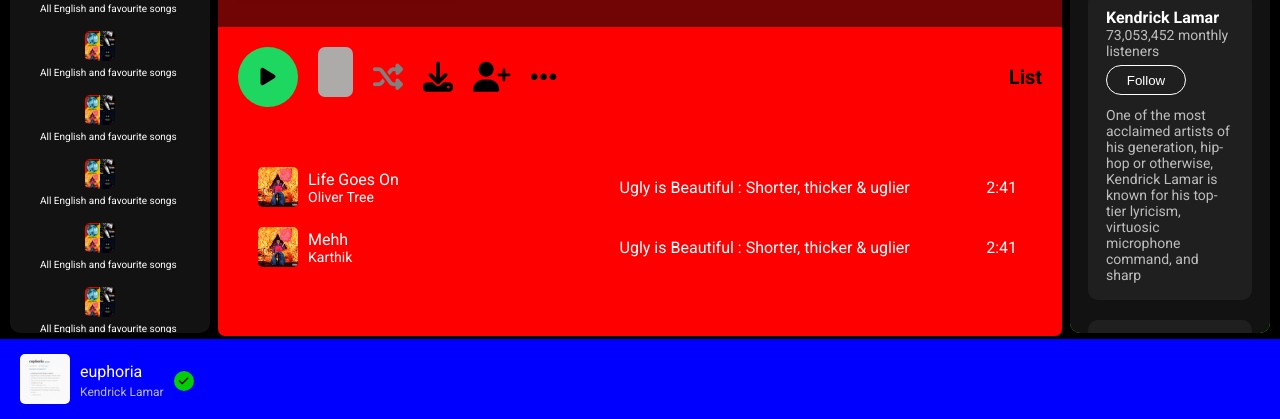
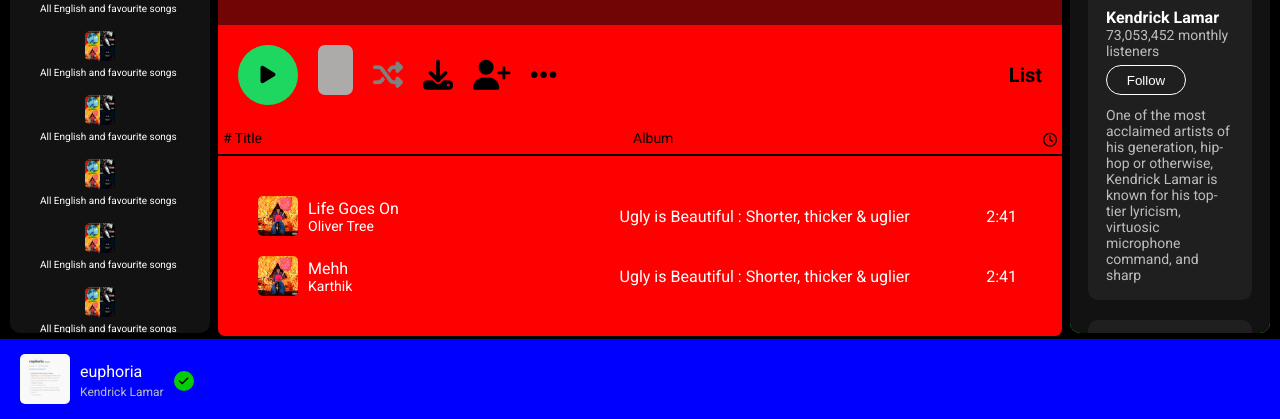
Before and after one commit to karthik-v-k/spotify-clone-v2, a plain HTML site: page index.html in a window 1280 px wide. Shown: the part 381-800 px from the top of the page. Drawn offline with Linux system fonts and the light colour scheme; a web font is replaced by a local one.

Commit message:
added back the header of the playlist section and did import export

```diff
--- a/index.html
+++ b/index.html
@@ -621,9 +621,46 @@
                 </div>
               </div>
 
-              <div class="main-bar-playlist-songs-main add">
+              <div class="main-bar-playlist-songs-main">
+                <div class="the-headers-of-playlist-sticky">
+
+                    <div class="title-header-sticky">
+
+                      <p class="title-header-sticky-TXT">
+                        # Title
+                      </p>
+
+                    </div>
+
+                    <div class="album-header-sticky">
+
+                      <p class="album-header-sticky-TXT">
+                        Album
+                      </p>
+
+                    </div>
+
+                    <div class="date-added-sticky">
+
+                      <p class="date-added-sticky-TXT">
+                        Date Added
+                      </p>
+
+                    </div>
+
+                    <div class="duration-ofsong-sticky">
+
+                      <p class="duration-ofsong-sticky-TXT">
+                        <i class="fa-regular fa-clock"></i>
+                      </p>
+
+                    </div>
+
+                  </div>
 
                 <div class="main-bar-playlist-songs-elements js-main-playlist-html">
+
+
 
                   <div class="the-actual-playlist-main">
 
@@ -982,7 +1019,7 @@
 
 
       </div>
-      <script src="playlist.js"></script>
-      <script src="index.js"></script>
+
+      <script type="module" src="index.js"></script>
     </body>
 </html>
--- a/index.js
+++ b/index.js
@@ -1,3 +1,5 @@
+import { playlists } from "./playlist.js";
+
 let playlistSongs = ''
 
 function createSongHTML() {
--- a/playlist.js
+++ b/playlist.js
@@ -1,4 +1,4 @@
-const playlists = [
+export const playlists = [
     {
         id : "1",
         image : "songs-images/1.jpg",
@@ -16,5 +16,6 @@ const playlists = [
         albumName : "Ugly is Beautiful : Shorter, thicker & uglier",
         dateAdded : "Oct 23, 2022",
         duration : "2:41"
-    }
+    },
+
 ];
```
